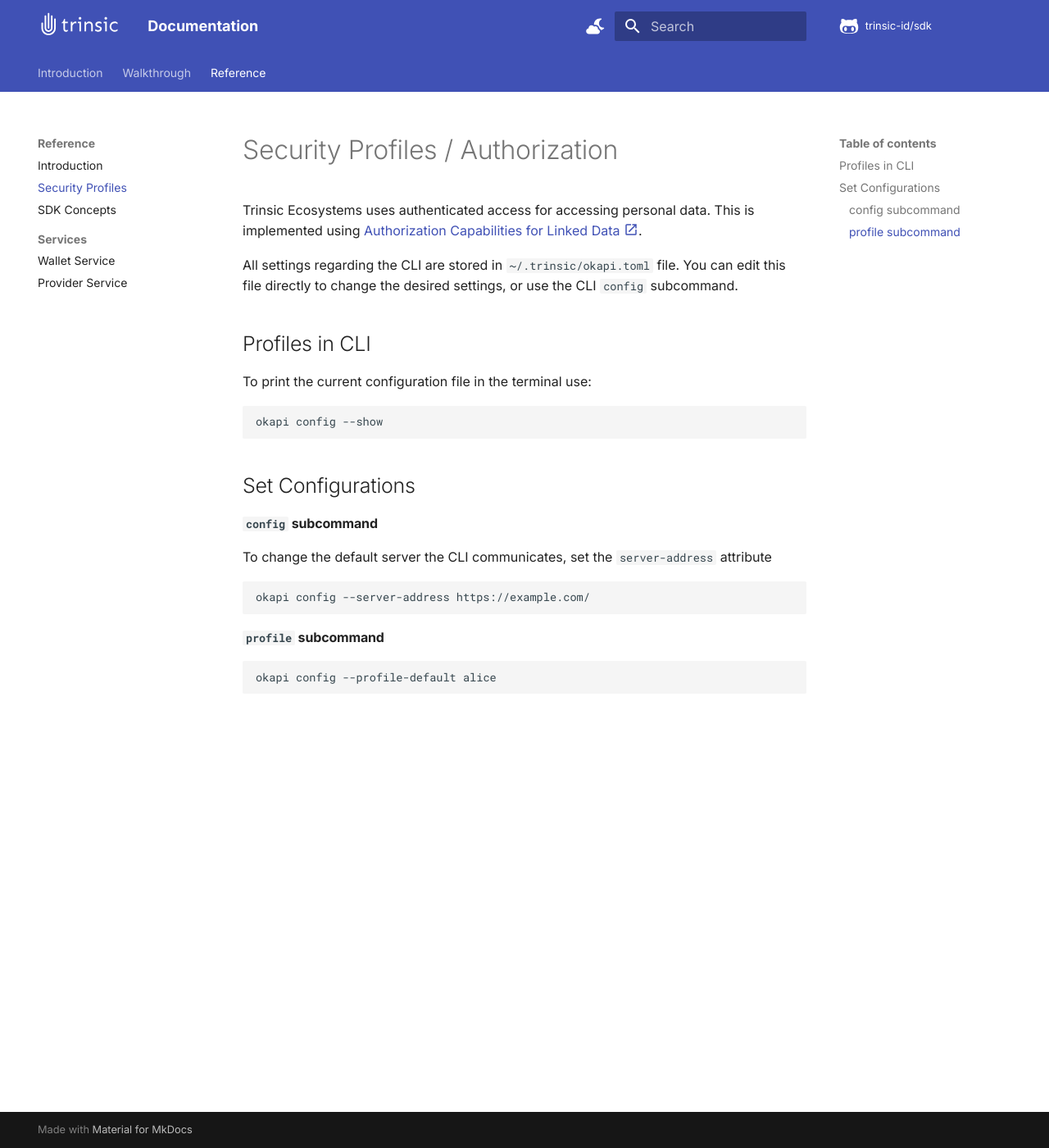
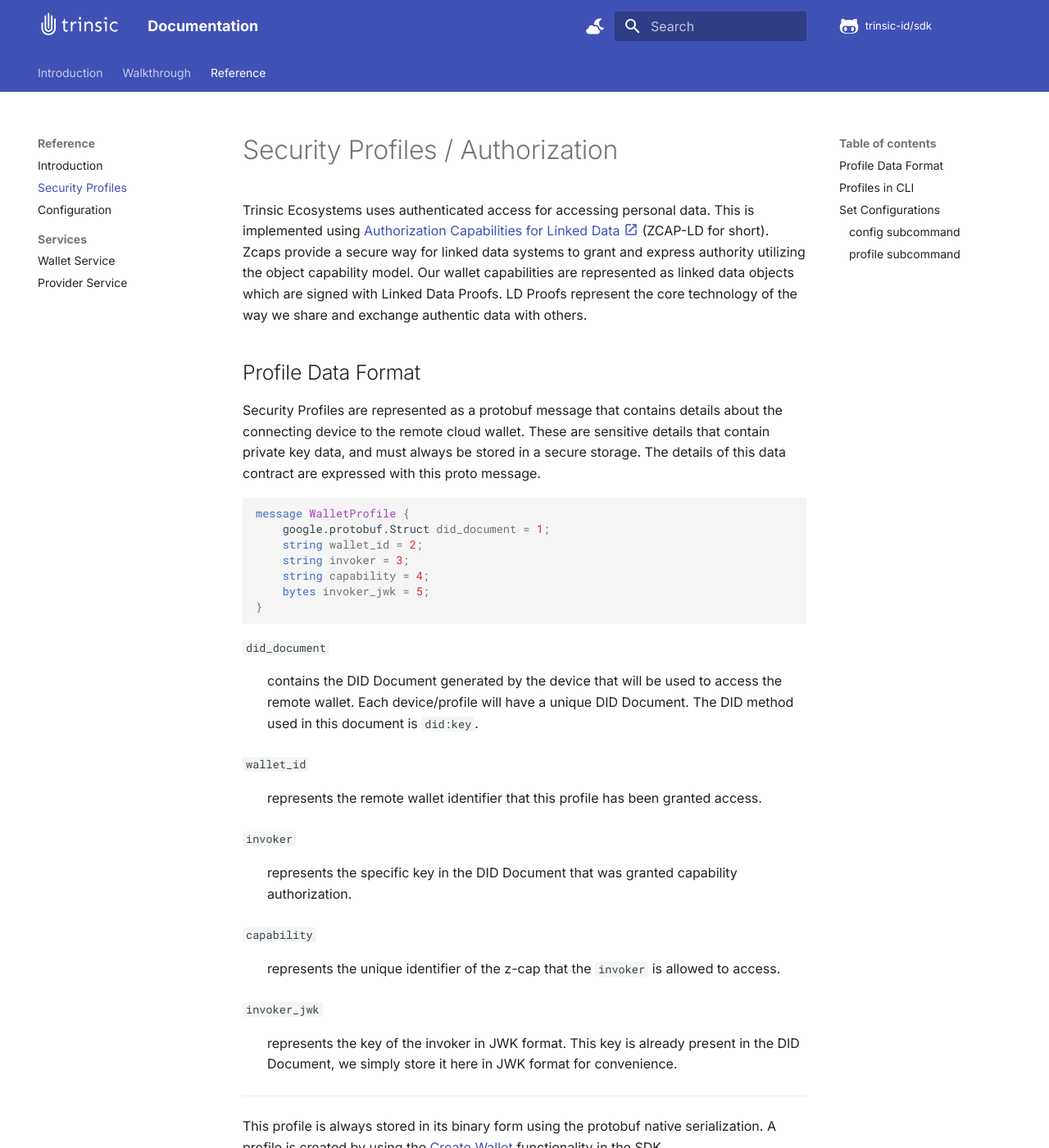
Before and after one commit to trinsic-id/v2-sdk, an MkDocs documentation site: the page built from docs/reference/profiles.md, in a window 1280 px wide and 1400 px high. Shown: the whole window at 82% size. Built offline with MkDocs 1.6.1 and Material for MkDocs 9.7.7, drawn with Linux system fonts in a browser that asks for light colours; comment, search, counter and statistics services are not loaded; some of the changed text lies outside the part shown.

Commit message:
Profile data format

````diff
--- a/docs/reference/profiles.md
+++ b/docs/reference/profiles.md
@@ -1,7 +1,40 @@
 
 # Security Profiles / Authorization
 
-Trinsic Ecosystems uses authenticated access for accessing personal data. This is implemented using [Authorization Capabilities for Linked Data :material-open-in-new:](https://w3c-ccg.github.io/zcap-ld/){target=_blank}.
+Trinsic Ecosystems uses authenticated access for accessing personal data. This is implemented using [Authorization Capabilities for Linked Data :material-open-in-new:](https://w3c-ccg.github.io/zcap-ld/){target=_blank} (ZCAP-LD for short). Zcaps provide a secure way for linked data systems to grant and express authority utilizing the object capability model. Our wallet capabilities are represented as linked data objects which are signed with Linked Data Proofs. LD Proofs represent the core technology of the way we share and exchange authentic data with others.
+
+## Profile Data Format
+
+Security Profiles are represented as a protobuf message that contains details about the connecting device to the remote cloud wallet. These are sensitive details that contain private key data, and must always be stored in a secure storage. The details of this data contract are expressed with this proto message.
+
+```proto
+message WalletProfile {
+    google.protobuf.Struct did_document = 1;
+    string wallet_id = 2;
+    string invoker = 3;
+    string capability = 4;
+    bytes invoker_jwk = 5;
+}
+```
+
+`did_document`
+:   contains the DID Document generated by the device that will be used to access the remote wallet. Each device/profile will have a unique DID Document. The DID method used in this document is `did:key`.
+
+`wallet_id`
+:   represents the remote wallet identifier that this profile has been granted access.
+
+`invoker`
+:   represents the specific key in the DID Document that was granted capability authorization.
+
+`capability`
+:   represents the unique identifier of the z-cap that the `invoker` is allowed to access.
+
+`invoker_jwk`
+:   represents the key of the invoker in JWK format. This key is already present in the DID Document, we simply store it here in JWK format for convenience.
+
+---
+
+This profile is always stored in its binary form using the protobuf native serialization. A profile is created by using the [Create Wallet](/reference/services/wallet-service/#create-wallet) functionality in the SDK.
 
 All settings regarding the CLI are stored in `~/.trinsic/okapi.toml` file. You can edit this file directly to change the desired settings, or use the CLI `config` subcommand.
 
--- a/mkdocs.yml
+++ b/mkdocs.yml
@@ -9,7 +9,7 @@
   - Reference:
       - Introduction: reference/index.md
       - Security Profiles: reference/profiles.md
-      - SDK Concepts: sdk-concepts.md
+      - Configuration: reference/configuration.md
       - Services:
           - Wallet Service: reference/services/wallet-service.md
           - Provider Service: reference/services/provider-service.md
@@ -45,5 +45,6 @@
       emoji_index: !!python/name:materialx.emoji.twemoji
       emoji_generator: !!python/name:materialx.emoji.to_svg
   - attr_list
+  - def_list
 extra_css:
   - _static/extra.css
````
Also changed, not shown: docs/reference/services/wallet-service.md (+4 -2 lines), docs/reference/configuration.md (added), docs/sdk-concepts.md (deleted).
